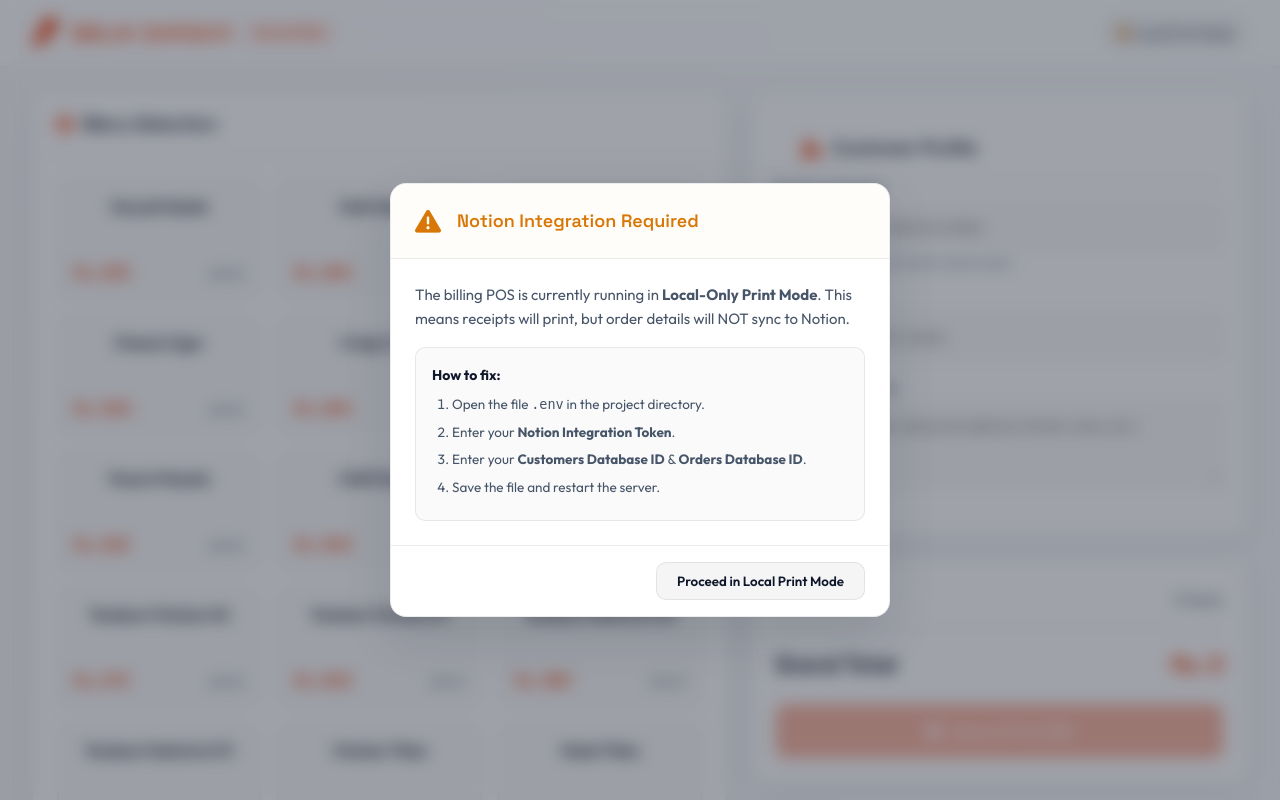
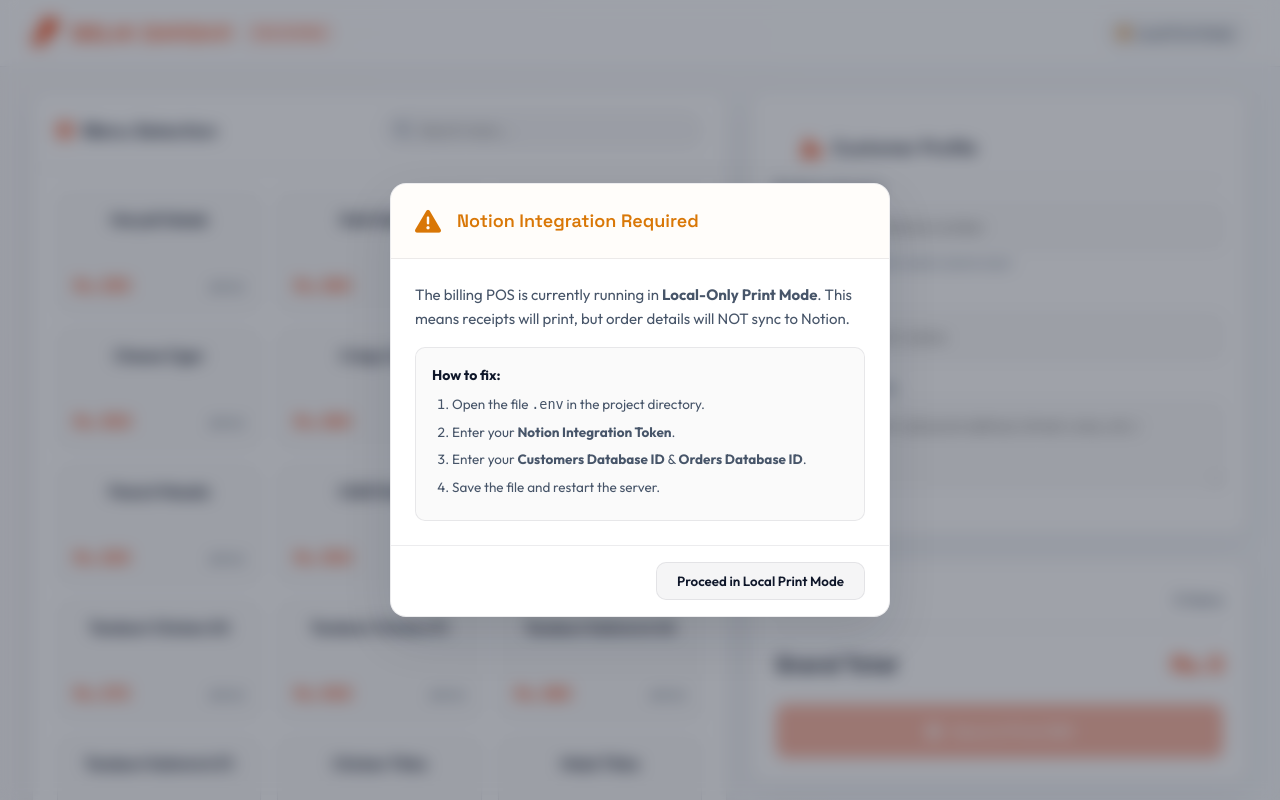
Before and after one commit to sdxo1408-cyber/the-bill-project, a Flask app: page / in a window 1280 px wide. Run offline with Flask 3, Linux system fonts and the light colour scheme; data comes from the database, SQL or seed files in the repository.

Commit message:
Implement reactive menu search bar over the product selection grid

```diff
--- a/static/app.js
+++ b/static/app.js
@@ -8,6 +8,7 @@ let state = {
 
 // UI Elements
 const menuContainer = document.getElementById("menu-container");
+const menuSearch = document.getElementById("menu-search");
 const cartItemsBody = document.getElementById("cart-items-body");
 const clearCartBtn = document.getElementById("clear-cart-btn");
 const customerPhone = document.getElementById("customer-phone");
@@ -37,6 +38,11 @@ function setupEventListeners() {
     customerPhone.addEventListener("input", handlePhoneInput);
     customerName.addEventListener("input", validateCheckoutState);
     customerAddress.addEventListener("input", validateCheckoutState);
+
+    // Menu Search Input
+    menuSearch.addEventListener("input", () => {
+        renderMenu(menuSearch.value);
+    });
 }
 
 // Config & Status Checking
@@ -87,9 +93,25 @@ async function fetchInventory() {
     }
 }
 
-function renderMenu() {
+function renderMenu(filterQuery = "") {
     menuContainer.innerHTML = "";
-    state.inventory.forEach(item => {
+    const query = filterQuery.trim().toLowerCase();
+
+    const filtered = state.inventory.filter(item =>
+        item.name.toLowerCase().includes(query)
+    );
+
+    if (filtered.length === 0) {
+        menuContainer.innerHTML = `
+            <div style="grid-column: 1 / -1; text-align: center; color: var(--text-muted); padding: 48px 0; display: flex; flex-direction: column; align-items: center; justify-content: center; gap: 8px;">
+                <i class="fa-solid fa-magnifying-glass-minus" style="font-size: 28px; opacity: 0.4;"></i>
+                <p style="font-size: 14px; font-weight: 500;">No items match "${filterQuery}"</p>
+            </div>
+        `;
+        return;
+    }
+
+    filtered.forEach(item => {
         const div = document.createElement("div");
         div.className = "menu-item";
         div.addEventListener("click", () => addToCart(item));
@@ -319,6 +341,8 @@ async function handleCheckout() {
             customerPhone.value = "";
             customerName.value = "";
             customerAddress.value = "";
+            menuSearch.value = "";
+            renderMenu();
             searchStatusText.textContent = "Existing profile will auto-load on phone input.";
 
         } else {
--- a/static/style.css
+++ b/static/style.css
@@ -179,6 +179,47 @@ body {
 
 .card-header h2 i {
     color: var(--primary);
+}
+
+.menu-header-container {
+    gap: 16px;
+    flex-wrap: wrap;
+}
+
+.menu-search-wrapper {
+    position: relative;
+    display: flex;
+    align-items: center;
+    min-width: 200px;
+    max-width: 320px;
+    flex-grow: 1;
+}
+
+.menu-search-wrapper .search-icon {
+    position: absolute;
+    left: 14px;
+    color: var(--text-muted);
+    font-size: 14px;
+    pointer-events: none;
+}
+
+.menu-search-wrapper input {
+    width: 100%;
+    background: rgba(15, 23, 42, 0.03);
+    border: 1px solid var(--border-color);
+    color: var(--text-primary);
+    padding: 8px 16px 8px 36px;
+    border-radius: 20px;
+    font-family: var(--font-body);
+    font-size: 14px;
+    transition: all var(--transition-speed);
+}
+
+.menu-search-wrapper input:focus {
+    outline: none;
+    border-color: var(--primary);
+    background: #ffffff;
+    box-shadow: 0 0 0 3px rgba(242, 78, 30, 0.12);
 }
 
 /* Left Panel menu items */
--- a/templates/index.html
+++ b/templates/index.html
@@ -34,8 +34,12 @@
         <!-- Left Side: Product Selection & Cart -->
         <section class="left-panel">
             <div class="card card-menu">
-                <div class="card-header">
+                <div class="card-header menu-header-container">
                     <h2><i class="fa-solid fa-border-all"></i> Menu Selection</h2>
+                    <div class="menu-search-wrapper">
+                        <i class="fa-solid fa-magnifying-glass search-icon"></i>
+                        <input type="text" id="menu-search" placeholder="Search menu..." autocomplete="off">
+                    </div>
                 </div>
                 <div class="menu-grid" id="menu-container">
                     <!-- Dynamic inventory items loaded here -->
```
